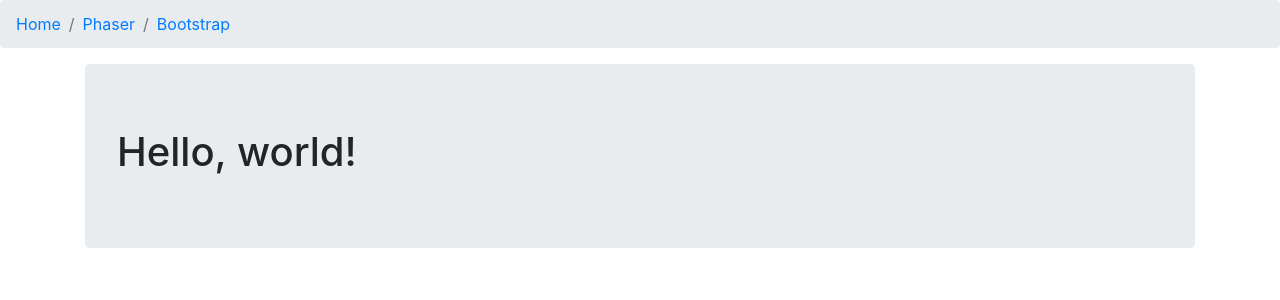
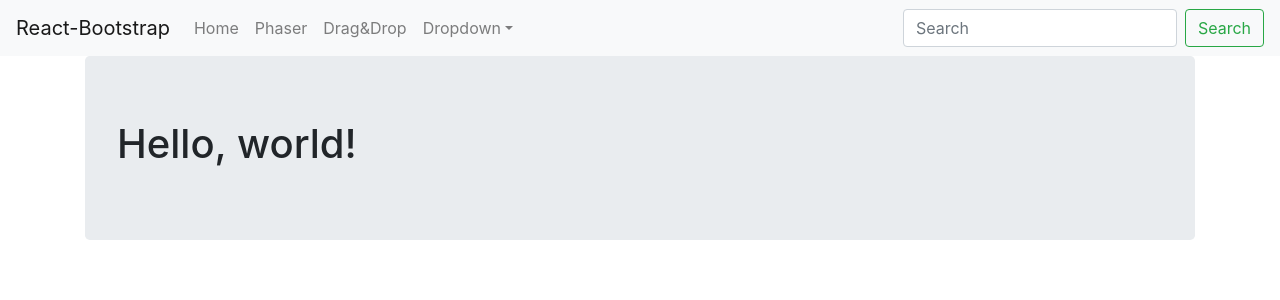
Before and after one commit to ninpeng/react-sample-page, a React (Create React App) app: page / in a window 1280 px wide. Shown: the top 300 px of the page. Built offline with nearby package versions, Linux system fonts and the light colour scheme.

Commit message:
Drag&Drop, Navbar 추가

```diff
--- a/package.json
+++ b/package.json
@@ -8,6 +8,7 @@
     "gh-pages": "^2.0.1",
     "phaser": "^3.16.2",
     "react": "^16.8.6",
+    "react-beautiful-dnd": "^11.0.2",
     "react-bootstrap": "^1.0.0-beta.8",
     "react-dom": "^16.8.6",
     "react-router-dom": "^5.0.0",
--- a/src/containers/DefaultBreadcrumb.js
+++ b/src/containers/DefaultBreadcrumb.js
@@ -1,14 +1,14 @@
 import React from 'react';
 import { withRouter, Link } from "react-router-dom";
-import { Breadcrumb, BreadcrumbItem } from 'react-bootstrap';
+import { Breadcrumb } from 'react-bootstrap';
 
 const DefaultBreadcrumb = (props) => {
   return (
     <div>
       <Breadcrumb tag="nav" listTag="div">
-        <BreadcrumbItem><Link to="/">Home</Link></BreadcrumbItem>
-        <BreadcrumbItem><Link to="/phaser">Phaser</Link></BreadcrumbItem>
-        <BreadcrumbItem>Bootstrap</BreadcrumbItem>
+        <Breadcrumb.Item href="/">Home</Breadcrumb.Item>
+        <Breadcrumb.Item tag="span"><Link to="/phaser">Phaser</Link></Breadcrumb.Item>
+        <Breadcrumb.Item><Link to="/dnd">{`Drag&Drop`}</Link></Breadcrumb.Item>
       </Breadcrumb>
     </div>
   );
--- a/src/containers/DefaultLayout.js
+++ b/src/containers/DefaultLayout.js
@@ -7,10 +7,12 @@ import loadable from '@loadable/component';
 // import DefaultAside from './DefaultAside';
 // import DefaultFooter from './DefaultFooter';
 // import DefaultHeader from './DefaultHeader';
-import DefaultBreadcrumb from './DefaultBreadcrumb';
+// import DefaultBreadcrumb from './DefaultBreadcrumb';
+import Navbars from './Navbars';
 
 const Home = loadable(() => import('./home/HomeContainer'));
 const Phaser = loadable(() => import('./phaser/PhaserContainer'));
+const DnD = loadable(() => import('./dnd/DnDContainer'));
 
 class DefaultLayout extends Component {
   render() {
@@ -28,11 +30,12 @@ class DefaultLayout extends Component {
             <AppSidebarMinimizer />
           </AppSidebar>*/}
           <main className="main">
-            <DefaultBreadcrumb/>
+            <Navbars/>
             <Container fluid>
               <Switch>
                 <Route exact path="/" name="home" component={Home} />
                 <Route exact path="/phaser" name="phaser" component={Phaser} />
+                <Route exact path="/dnd" name="dnd" component={DnD} />
               </Switch>
             </Container>
           </main>
--- /dev/null
+++ b/src/containers/Navbars.js
@@ -0,0 +1,31 @@
+import React from 'react';
+import { Navbar, Nav, NavDropdown, Form, FormControl, Button } from 'react-bootstrap';
+
+const Navbars = () => {
+  return (
+    <Navbar bg="light" expand="lg">
+      <Navbar.Brand href="#home">React-Bootstrap</Navbar.Brand>
+      <Navbar.Toggle aria-controls="basic-navbar-nav" />
+      <Navbar.Collapse id="basic-navbar-nav">
+        <Nav className="mr-auto">
+          <Nav.Link href="#home">Home</Nav.Link>
+          <Nav.Link href="#phaser">Phaser</Nav.Link>
+          <Nav.Link href="#dnd">Drag&Drop</Nav.Link>
+          <NavDropdown title="Dropdown" id="basic-nav-dropdown">
+            <NavDropdown.Item href="#action/3.1">Action</NavDropdown.Item>
+            <NavDropdown.Item href="#action/3.2">Another action</NavDropdown.Item>
+            <NavDropdown.Item href="#action/3.3">Something</NavDropdown.Item>
+            <NavDropdown.Divider />
+            <NavDropdown.Item href="#action/3.4">Separated link</NavDropdown.Item>
+          </NavDropdown>
+        </Nav>
+        <Form inline>
+          <FormControl type="text" placeholder="Search" className="mr-sm-2" />
+          <Button variant="outline-success">Search</Button>
+        </Form>
+      </Navbar.Collapse>
+    </Navbar>
+  )
+}
+
+export default Navbars;
--- /dev/null
+++ b/src/containers/dnd/DnDContainer.js
@@ -0,0 +1,89 @@
+import React, {useState} from 'react';
+import { Container } from 'react-bootstrap';
+import { DragDropContext, Droppable, Draggable } from 'react-beautiful-dnd';
+
+const initial = Array.from({ length: 10 }, (v, k) => k).map(k => {
+  const custom: Quote = {
+    id: `id-${k}`,
+    content: `Quote ${k}`
+  };
+
+  return custom;
+});
+
+const reorder = (list, startIndex, endIndex) => {
+  const result = Array.from(list);
+  const [removed] = result.splice(startIndex, 1);
+  result.splice(endIndex, 0, removed);
+
+  return result;
+};
+
+const Quote = ({ quote, index }) => {
+  return (
+    <Draggable draggableId={quote.id} index={index}>
+      {provided => (
+        <div
+          ref={provided.innerRef}
+          {...provided.draggableProps}
+          {...provided.dragHandleProps}
+          // style={{
+          //   width: '200px',
+          //   border: '1px solid grey',
+          //   marginBottom: '8px',
+          //   backgroundColor: 'lightblue',
+          //   padding: '8px'
+          // }}
+        >
+          {quote.content}
+        </div>
+      )}
+    </Draggable>
+  );
+}
+
+const QuoteList = React.memo(function QuoteList({ quotes }) {
+  return quotes.map((quote, index: number) => (
+    <Quote quote={quote} index={index} key={quote.id} />
+  ));
+});
+
+const DnDContainer = () => {
+
+  const [state, setState] = useState({ quotes: initial });
+
+  function onDragEnd(result) {
+    if (!result.destination) {
+      return;
+    }
+
+    if (result.destination.index === result.source.index) {
+      return;
+    }
+
+    const quotes = reorder(
+      state.quotes,
+      result.source.index,
+      result.destination.index
+    );
+
+    setState({ quotes });
+  }
+
+  return (
+    <Container>
+      <DragDropContext onDragEnd={onDragEnd}>
+        <Droppable droppableId="list">
+          {provided => (
+            <div ref={provided.innerRef} {...provided.droppableProps}>
+              <QuoteList quotes={state.quotes} />
+              {provided.placeholder}
+            </div>)
+          }
+        </Droppable>
+      </DragDropContext>
+    </Container>
+  )
+}
+
+export default DnDContainer;
```
Also changed, not shown: 1 other file (tests, documents, lock files or other folders).
